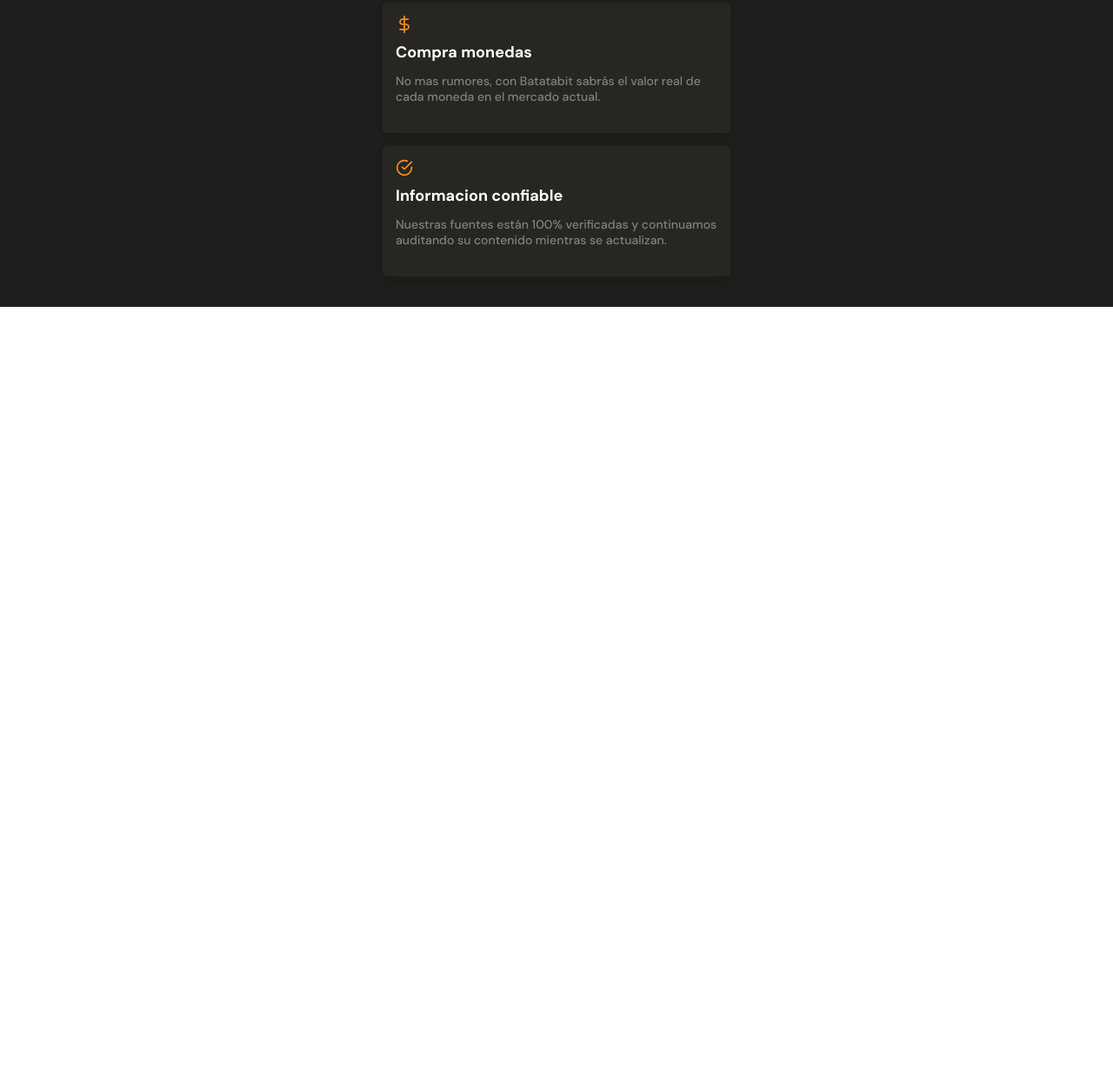
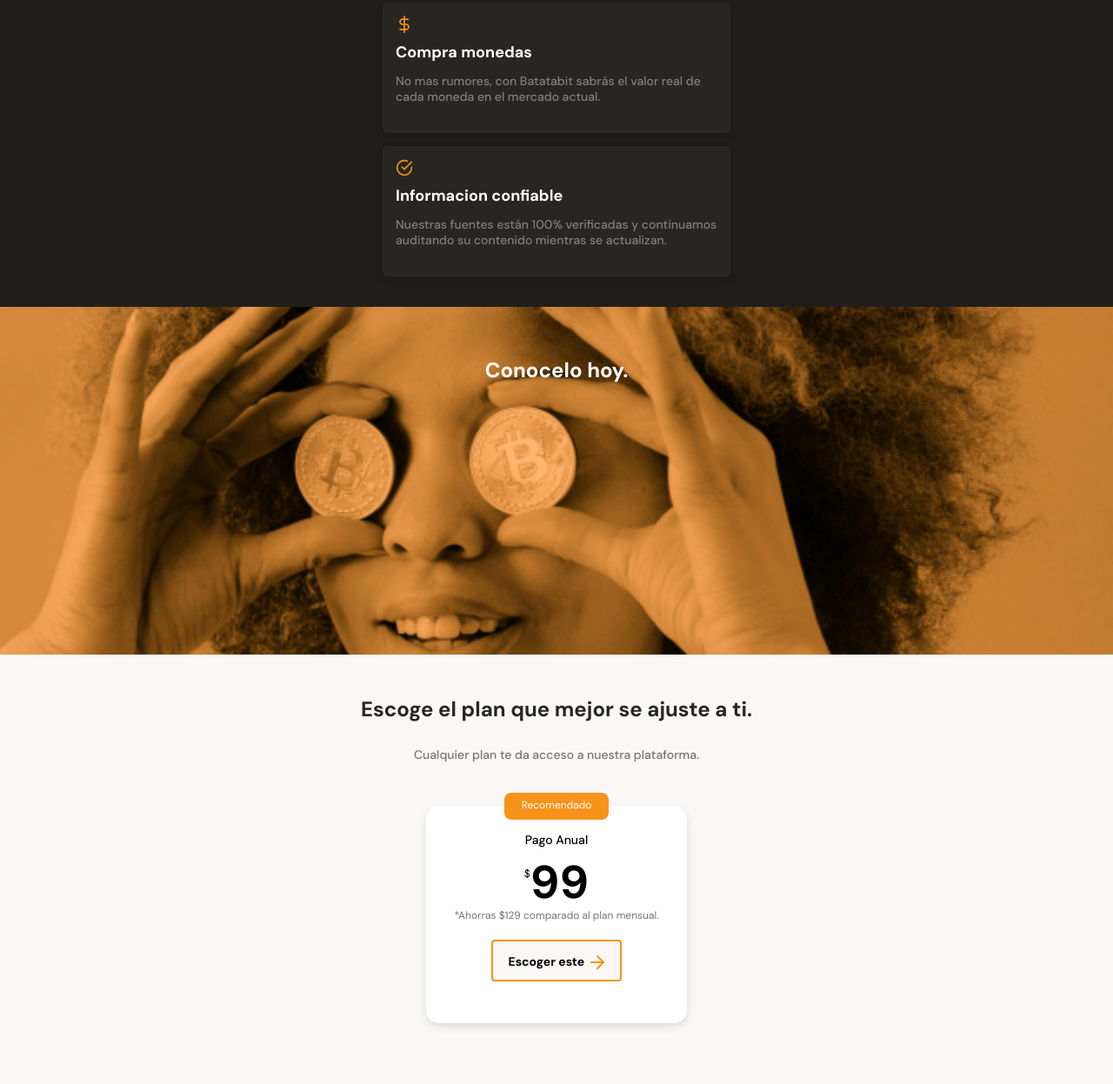
Before and after one commit to mandresblanco/Mobile-first, a plain HTML site: page index.html in a window 1280 px wide. Shown: the part 1970-3217 px from the top of the page at 87% size. Before the commit the page ends 2323 px from the top, so only its background shows below. Drawn offline with Linux system fonts and the light colour scheme.

Commit message:
price cards

```diff
--- a/index.html
+++ b/index.html
@@ -21,7 +21,7 @@
         <p>
           Batatabit ayuda a navegar entre los diferentes precios y tendencias.
         </p>
-        <a href="" class="header-button"
+        <a href="#plans" class="header-button"
           >Conoce nuestros planes <span></span
         ></a>
       </div>
@@ -152,9 +152,26 @@
         </section> -->
       </section>
 
-      <section></section>
-
-      <section></section>
+      <section class="bitcoin-img-container">
+        <h2>Conocelo hoy.</h2>
+      </section>
+      <section id="plans" class="main-plans-container">
+        <div class="plans--title">
+          <h2>Escoge el plan que mejor se ajuste a ti.</h2>
+          <p>Cualquier plan te da acceso a nuestra plataforma.</p>
+        </div>
+        <section class="plans-container--slider">
+          <article class="plans-container--card">
+            <p class="recommended">Recomendado</p>
+            <div class="plan-info-container">
+              <h3 class="plan-card--title">Pago Anual</h3>
+              <p class="plan-card--price"> <span>$</span>99</p>
+              <p class="plan-card--saving">*Ahorras $129 comparado al plan mensual.</p>
+              <button class="plan-card--ca">Escoger este <span></span></button>
+          </div>
+          </article>
+        </section>
+      </section>
     </main>
 
     <footer></footer>
--- a/style.css
+++ b/style.css
@@ -315,7 +315,8 @@ main{
   width: 90%;
   min-width: 288px;
   max-width: 400px;
-  height: 150px;
+  min-height: 150px;
+  /* height: auto; */
   margin: 15px auto;
   padding: 15px;
   background-color: var(--black);
@@ -375,3 +376,115 @@ main{
   background-position: center;
   background-repeat: no-repeat;
 }
+.bitcoin-img-container{
+  width: 100%;
+  min-width: 320px;
+  height: 50vh;
+  background-image: url('./assets/img/bitcoinbaby2x.jpg');
+  background-position: center;
+  background-size: cover;
+  background-repeat: no-repeat;
+  text-align: center;
+}
+.bitcoin-img-container h2{
+  padding-top: 60px;
+  font-size: 2.4rem;
+  font-weight: bold;
+  line-height: 2.6rem;
+  color: var(--just-white);
+}
+/* planes */
+.main-plans-container{
+  width: 100%;
+  min-width: 320px;
+  padding-bottom: 70px;
+  text-align: center;
+}
+.plans--title{
+  width: 90%;
+  min-width: 288px;
+  height: auto;
+  margin: 0 auto;
+  margin-bottom: 50px;
+}
+.plans--title h2{
+  padding-top: 50px;
+  font-size: 2.4rem;
+  font-weight: bold;
+  line-height: 2.6rem;
+  color: var(--black);
+}
+.plans--title p{
+  padding-top: 30px;
+  font-size: 1.4rem;
+  font-weight: 500;
+  line-height: 1.8rem;
+  color: #757575;
+}
+.plans-container--card{
+  position: relative;
+  width: 70%;
+  min-width: 230px;
+  max-width: 300px;
+  height: 250px;
+  margin: 50px auto 0;
+  padding: 0 15;
+  background-color: var(--just-white);
+  border-radius: 15px;
+  box-shadow: 0 4px 8px rgba(89, 73, 30, 0.16);
+}
+.recommended{
+  position: absolute;
+  left: calc(50% - 60px);
+  top: -15px;
+  width: 120px;
+  height: 31px;
+  background-color: var(--bitcoin-orange);
+  font-size: 1.2rem;
+  padding: 6px;
+  border-radius: 8px;
+  color: var(--just-white);
+}
+.plan-card--title{
+  padding-top: 30px;
+  font-size: 1.4rem;
+  font-weight: 500;
+  line-height: 1.8rem;
+  color: black;
+}
+.plan-card--price{
+  padding: 5px 0;
+  font-size: 5.3rem;
+  font-weight: bold;
+  line-height: 5rem;
+  color: black;
+}
+.plan-card--price span{
+  font-size: 1.2rem;
+  font-weight: 300;
+  vertical-align: text-top;
+}
+.plan-card--saving{
+  font-size: 1.2rem;
+  color: #757575;
+}
+.plan-card--ca{
+  width: 150px;
+  height: 48px;
+  margin-top: 20px;
+  background-color: #faf8f7;
+  border: 2px solid var(--bitcoin-orange);
+  border-radius: 4px;
+  font-family: "DM Sans", sans-serif;
+  font-size: 1.4rem;
+  font-weight: bold;
+  line-height: 1.8rem;
+  color: black;
+}
+.plan-card--ca span{
+  display: inline-block;
+  width: 20px;
+  height: 20px;
+  background-image: url('./assets/icons/orange-right-arrow.svg');
+  vertical-align: text-bottom;
+}
```
